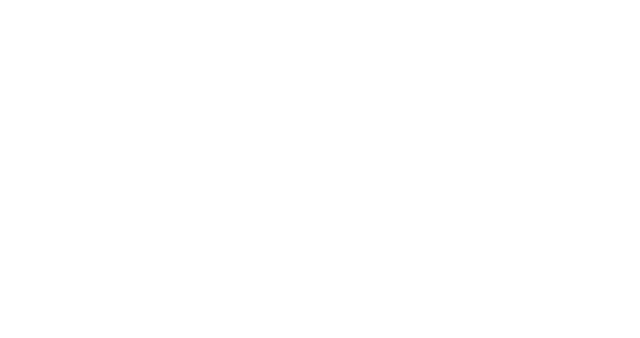
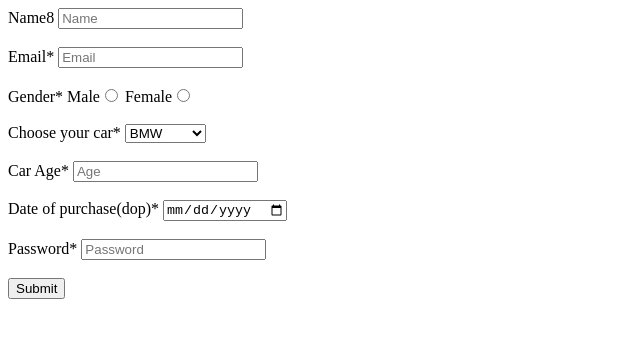
Before and after one commit to acciojob/car-insurance-form-Abhishek15019, a website: page main.html in a window 1280 px wide. Shown: the whole page, without its empty margins (0-640 px from the left). Drawn offline with Linux system fonts and the light colour scheme.

Commit message:
created a submission

```diff
--- a/main.html
+++ b/main.html
@@ -8,6 +8,32 @@
 
 <body>
 	<!-- the entire body must be written by student -->
+	<form action="/action_page.php" method="get">
+  <label for="#name">Name8</label>
+  <input type="text" id="#name" placeholder="Name" required><br><br>
+  <label for="#email">Email*</label>
+  <input type="text" id="#email" placeholder="Email" required><br><br>
+  <label for="Gender_m">Gender*</label>
+   Male<input type="radio" required>
+	<label for="Gender_f"></label>
+   Female<input type="radio" required><br><br>
+		 <label for="#cars">Choose your car*</label>
+               <select name="cars" id="#cars" placeholder="--Please choose an option--">
+                <option value="bmw" >BMW</option>
+                <option value="audi">Audi</option>
+                <option value="mer">Mercedes</option>
+               </select><br><br>
+	<label for="#carage">Car Age*</label>
+  <input type="number" id="#carage" placeholder="Age"><br><br>
+	<label for="#dop">Date of purchase(dop)*</label>
+  <input type="date" id="#dob"><br><br>
+  <label for="password">Password*</label>
+  <input type="password" id="password" placeholder="Password"><br><br>
+
+  <label for="submit"></label>
+  <input type="submit" id="submit" value="Submit">
+</form>
+
     <script type="text/javascript" src="./script.js">
 </script>
 
```
